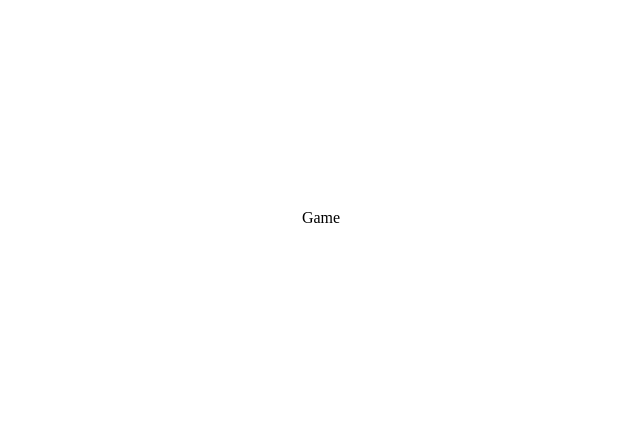
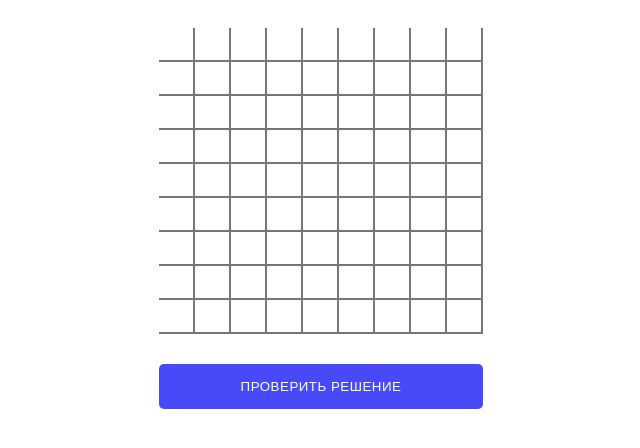
Before and after one commit to Taranovskii-Vadim/sudoku-react-nextJS, a Next.js app: page /games/1 in a window 1280 px wide. Shown: the part 190-638 px from the top of the page, without its empty margins (319-959 px from the left). Built offline with nearby package versions, Linux system fonts and the light colour scheme.

Commit message:
feat(master): add game page

```diff
--- a/pages/games/[id].tsx
+++ b/pages/games/[id].tsx
@@ -1,5 +1,57 @@
-const Game = () => {
-  return <div>Game</div>;
+import Button from "../../components/Button";
+
+const Game = (): JSX.Element => {
+  const dataField = [
+    ["", "", "", "", "", "", "", "", ""],
+    ["", "", "", "", "", "", "", "", ""],
+    ["", "", "", "", "", "", "", "", ""],
+    ["", "", "", "", "", "", "", "", ""],
+    ["", "", "", "", "", "", "", "", ""],
+    ["", "", "", "", "", "", "", "", ""],
+    ["", "", "", "", "", "", "", "", ""],
+    ["", "", "", "", "", "", "", "", ""],
+    ["", "", "", "", "", "", "", "", ""],
+  ];
+
+  return (
+    <div>
+      <div
+        style={{
+          display: "flex",
+          flexDirection: "column",
+          // borderLeft: "1px solid black",
+          // borderTop: "1px solid black",
+        }}
+      >
+        {dataField.map((row, index) => {
+          return (
+            <div key={`${row[0]}${index}`}>
+              {row.map((item, index) => (
+                <input
+                  key={`${item}${index}`}
+                  // max={9}
+                  // type="number"
+                  style={{
+                    width: "30px",
+                    height: "30px",
+                    borderLeft: "none",
+                    borderTop: "none",
+                  }}
+                  // disabled={!!item}
+                  // value={item}
+                />
+              ))}
+            </div>
+          );
+        })}
+      </div>
+      <Button
+        label="Проверить решение"
+        styles={{ width: "100%", marginTop: "30px" }}
+        onClick={() => console.log("check data")}
+      />
+    </div>
+  );
 };
 
 export default Game;
```
